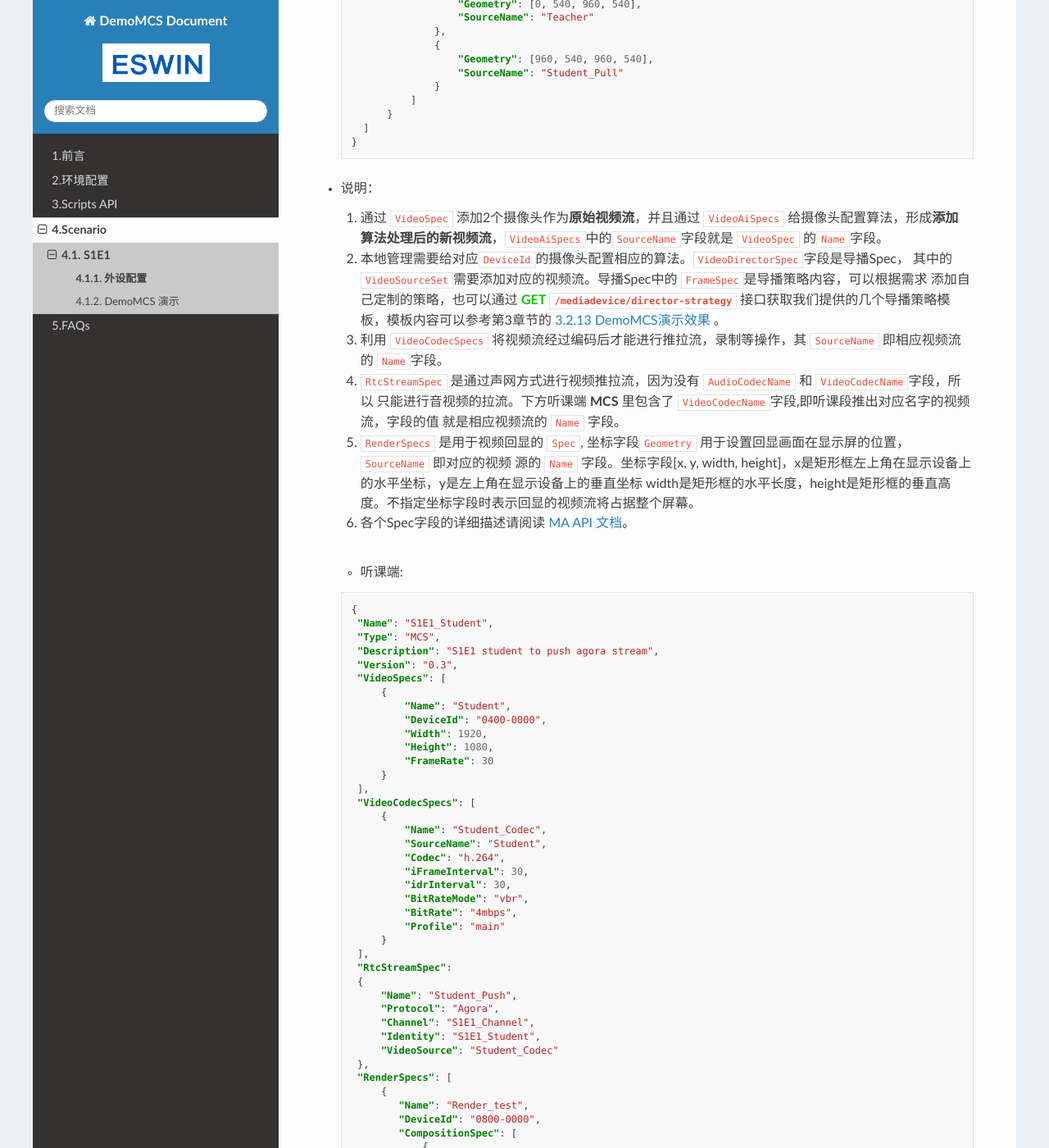
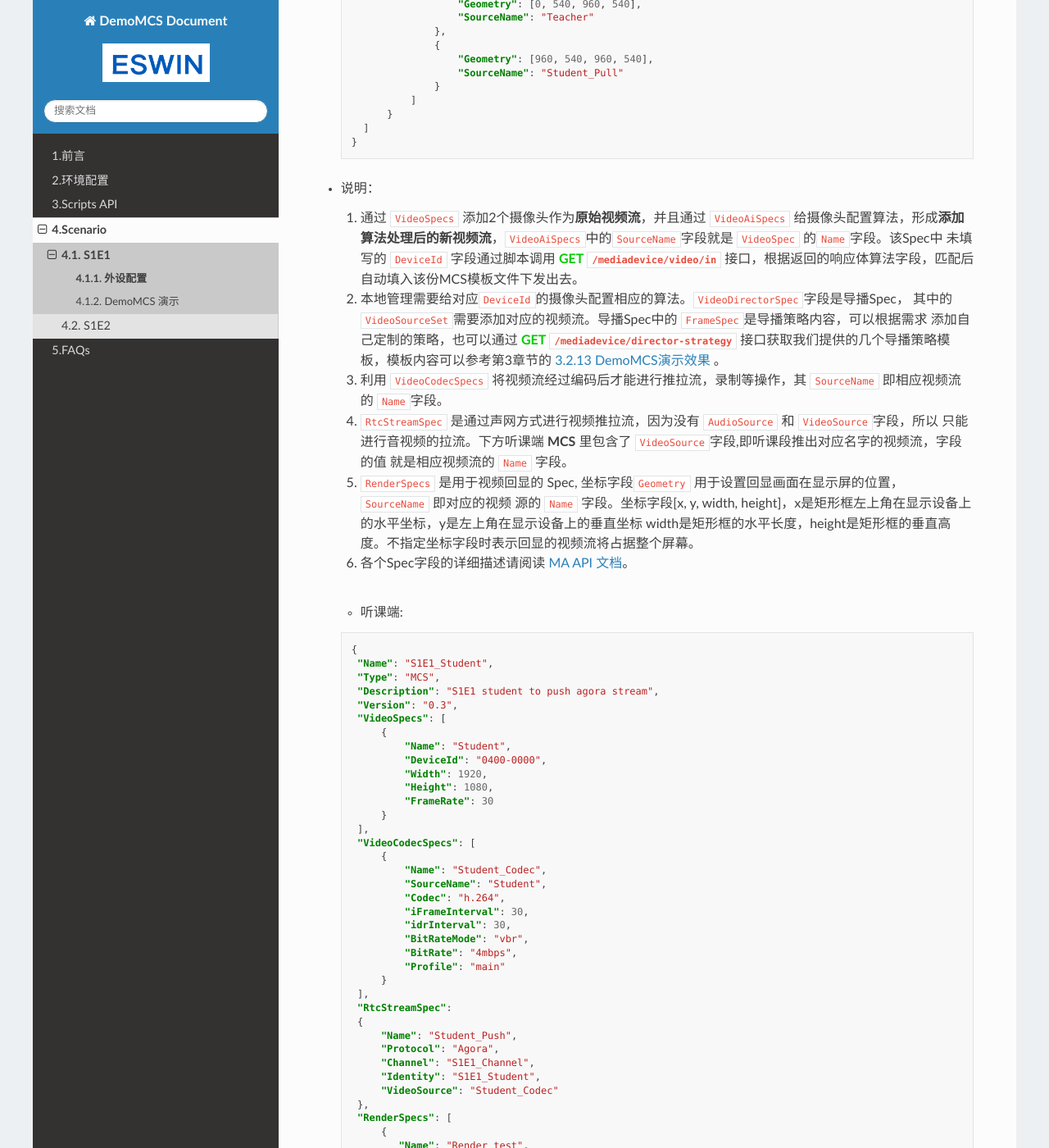
Before and after one commit to FengWanXtc/DemoMCS-Document, a Sphinx documentation site: the page built from source/scenarios/S1E1/S1E1.md, in a window 1280 px wide and 1400 px high, scrolled down 3195 px. Shown: the whole window at 82% size. Built offline with Sphinx 7.4.7 and the Read the Docs theme 2.0.0, drawn with Linux system fonts in a browser that asks for light colours; some of the changed text lies outside the part shown.

Commit message:
Update For New Change

````diff
--- a/source/scenarios/S1E1/S1E1.md
+++ b/source/scenarios/S1E1/S1E1.md
@@ -182,8 +182,10 @@
    }
    ```
 * 说明：
-    1. 通过 `VideoSpec` 添加2个摄像头作为**原始视频流**，并且通过 `VideoAiSpecs` 给摄像头配置算法，形成**添加
-       算法处理后的新视频流**，`VideoAiSpecs`中的`SourceName`字段就是 `VideoSpec` 的`Name`字段。
+    1. 通过 `VideoSpecs` 添加2个摄像头作为**原始视频流**，并且通过 `VideoAiSpecs` 给摄像头配置算法，形成**添加
+       算法处理后的新视频流**，`VideoAiSpecs`中的`SourceName`字段就是 `VideoSpec` 的`Name`字段。该Spec中
+       未填写的 `DeviceId` 字段通过脚本调用 **<font color=#00CD00>GET</font>** **`/mediadevice/video/in`**
+       接口，根据返回的响应体算法字段，匹配后自动填入该份MCS模板文件下发出去。
     2. 本地管理需要给对应`DeviceId`的摄像头配置相应的算法。`VideoDirectorSpec`字段是导播Spec，
        其中的 `VideoSourceSet`需要添加对应的视频流。导播Spec中的 `FrameSpec`是导播策略内容，可以根据需求
        添加自己定制的策略，也可以通过 **<font color=#00CD00>GET</font>** **`/mediadevice/director-strategy`**
@@ -191,10 +193,10 @@
        [3.2.13 DemoMCS演示效果](../../api/mediadevice.html#get-md-director-strategy) 。
     3. 利用 `VideoCodecSpecs` 将视频流经过编码后才能进行推拉流，录制等操作，其 `SourceName` 即相应视频流的
        `Name`字段。
-    4. `RtcStreamSpec` 是通过声网方式进行视频推拉流，因为没有 `AudioCodecName` 和 `VideoCodecName`字段，所以
-       只能进行音视频的拉流。下方听课端 **MCS** 里包含了 `VideoCodecName`字段,即听课段推出对应名字的视频流，字段的值
+    4. `RtcStreamSpec` 是通过声网方式进行视频推拉流，因为没有 `AudioSource` 和 `VideoSource`字段，所以
+       只能进行音视频的拉流。下方听课端 **MCS** 里包含了 `VideoSource`字段,即听课段推出对应名字的视频流，字段的值
        就是相应视频流的 `Name` 字段。
-    5. `RenderSpecs` 是用于视频回显的 `Spec`, 坐标字段`Geometry` 用于设置回显画面在显示屏的位置， `SourceName` 即对应的视频
+    5. `RenderSpecs` 是用于视频回显的 Spec, 坐标字段`Geometry` 用于设置回显画面在显示屏的位置， `SourceName` 即对应的视频
        源的 `Name` 字段。坐标字段\[x, y, width, height]，x是矩形框左上角在显示设备上的水平坐标，y是左上角在显示设备上的垂直坐标
        width是矩形框的水平长度，height是矩形框的垂直高度。不指定坐标字段时表示回显的视频流将占据整个屏幕。
     6. 各个Spec字段的详细描述请阅读 [MA API 文档](../../FAQs/FAQs.html#media-agent-api)。 <br><br>
@@ -250,3 +252,8 @@
       ]
     }
    ```
+
+* 说明：
+    1. 通过 `VideoSpec` 添加2个摄像头作为**原始视频流**，并且通过`VideoCodecSpecs`将原始视频流进行编码，随后作为
+       声网推拉流Spec `RtcStreamSpec`中的`VideoSource`字段，实现视频的本地推流。
+    2. 各个Spec字段的详细描述请阅读 [MA API 文档](../../FAQs/FAQs.html#media-agent-api)。 <br><br>
--- /dev/null
+++ b/source/scenarios/S1E2/index.rst
@@ -0,0 +1,7 @@
+4.2. S1E2
+=================================
+
+.. toctree::
+   :maxdepth: 2
+
+   S1E2.md
--- a/source/scenarios/index.rst
+++ b/source/scenarios/index.rst
@@ -18,7 +18,7 @@
 ----------------------------------------------------------------------------
 
 .. toctree::
-   :maxdepth: 1
-
+   :maxdepth: 2
 
    S1E1/index
+   S1E2/index
````
Also changed, not shown: other parts of source/scenarios/S1E1/S1E1.md (+1 -1 lines), README.rst (+1 -6 lines), source/environment/index.rst (+7 -0 lines), source/index.rst (+0 -8 lines), source/scenarios/S1E2/S1E2.md (added, +222 -0 lines).
